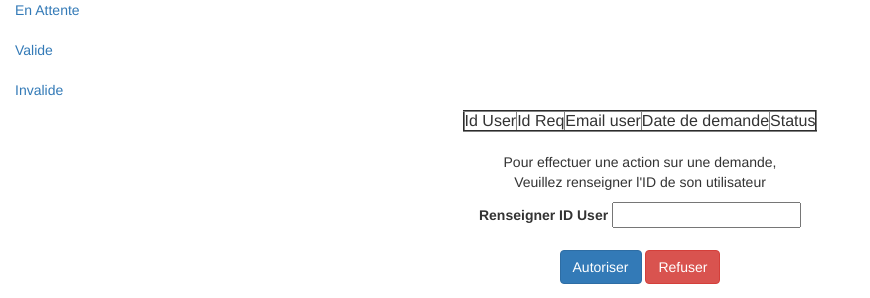
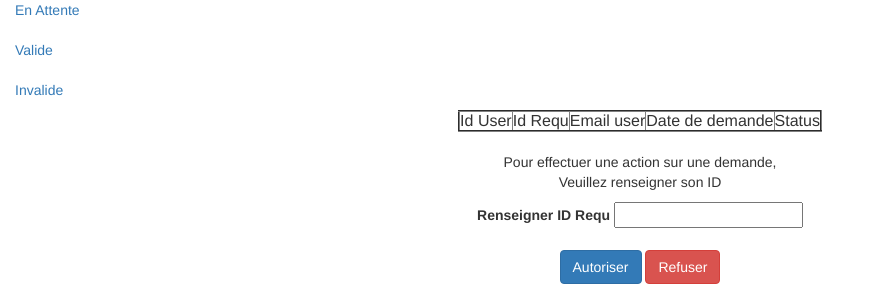
Before and after one commit to KATARS/neige_soleil_DELAGE_RETTERER_FELICIO, a PHP site: page /profil/request.php?page=1 in a window 1280 px wide. Shown: the part 640-938 px from the top of the page, without its empty margins (0-870 px from the left). Run offline with PHP 8.4, Linux system fonts and the light colour scheme; a user stored in the database is signed in; data that the repository does not hold is empty.

Commit message:
Update request.php

```diff
--- a/neige/profil/request.php
+++ b/neige/profil/request.php
@@ -89,7 +89,7 @@ if(isset($_SESSION['id']) AND $_SESSION['id'] > 0)
           <table border="2">
             <tr>
               <td>Id User</td>
-              <td>Id Req</td>
+              <td>Id Requ</td>
               <td>Email user</td>
               <td>Date de demande</td>
               <td>Status</td>
@@ -122,9 +122,9 @@ if(isset($_SESSION['id']) AND $_SESSION['id'] > 0)
             }
             ?>
           </table></br>
-          <p>Pour effectuer une action sur une demande,</br>Veuillez renseigner l'ID de son utilisateur</p>
+          <p>Pour effectuer une action sur une demande,</br>Veuillez renseigner son ID</p>
           <form class="" action="" method="post">
-            <label for="id">Renseigner ID User</label>
+            <label for="id">Renseigner ID Requ</label>
             <input type="text" name="id" value="" pattern="^[_0-9]{1,}$" minlength="1" maxlength="5"required></br></br>
             <button type="submit" class="btn btn-primary" name="Valider">Autoriser</button>
             <button type="submit" class="btn btn-danger" name="Refuser">Refuser</button>
@@ -208,13 +208,13 @@ if(isset($_SESSION['id']) AND $_SESSION['id'] > 0)
       if(isset($_SESSION['status']) AND $_SESSION['status'] >= 9)
       {
         $reponse = $bdd->prepare('SELECT * FROM requestlogement WHERE status = "En attente";');
-        $reponse->execute(); //recupere toute les info de l'user qui correspond a id de session en cours
+        $reponse->execute(); //recupere toute les info du logement qui correspond a id de session en cours
         ?>
         <center>
           <table border="2">
             <tr>
               <td>Id User</td>
-              <td>Id Req</td>
+              <td>Id Reql</td>
               <td>Email user</td>
               <td>Date de demande</td>
               <td>Status</td>
@@ -247,9 +247,9 @@ if(isset($_SESSION['id']) AND $_SESSION['id'] > 0)
             }
             ?>
           </table></br>
-          <p>Pour effectuer une action sur une demande,</br>Veuillez renseigner l'ID de son utilisateur</p>
+          <p>Pour effectuer une action sur une demande,</br>Veuillez renseigner son ID</p>
           <form class="" action="" method="post">
-            <label for="id">Renseigner ID User</label>
+            <label for="id">Renseigner ID Reql </label>
             <input type="text" name="id" value="" pattern="^[_0-9]{1,}$" minlength="1" maxlength="5"required></br></br>s
             <button type="submit" class="btn btn-primary" name="Valide">Valide</button>
             <button type="submit" class="btn btn-danger" name="Invalide">Invalide</button>
```
